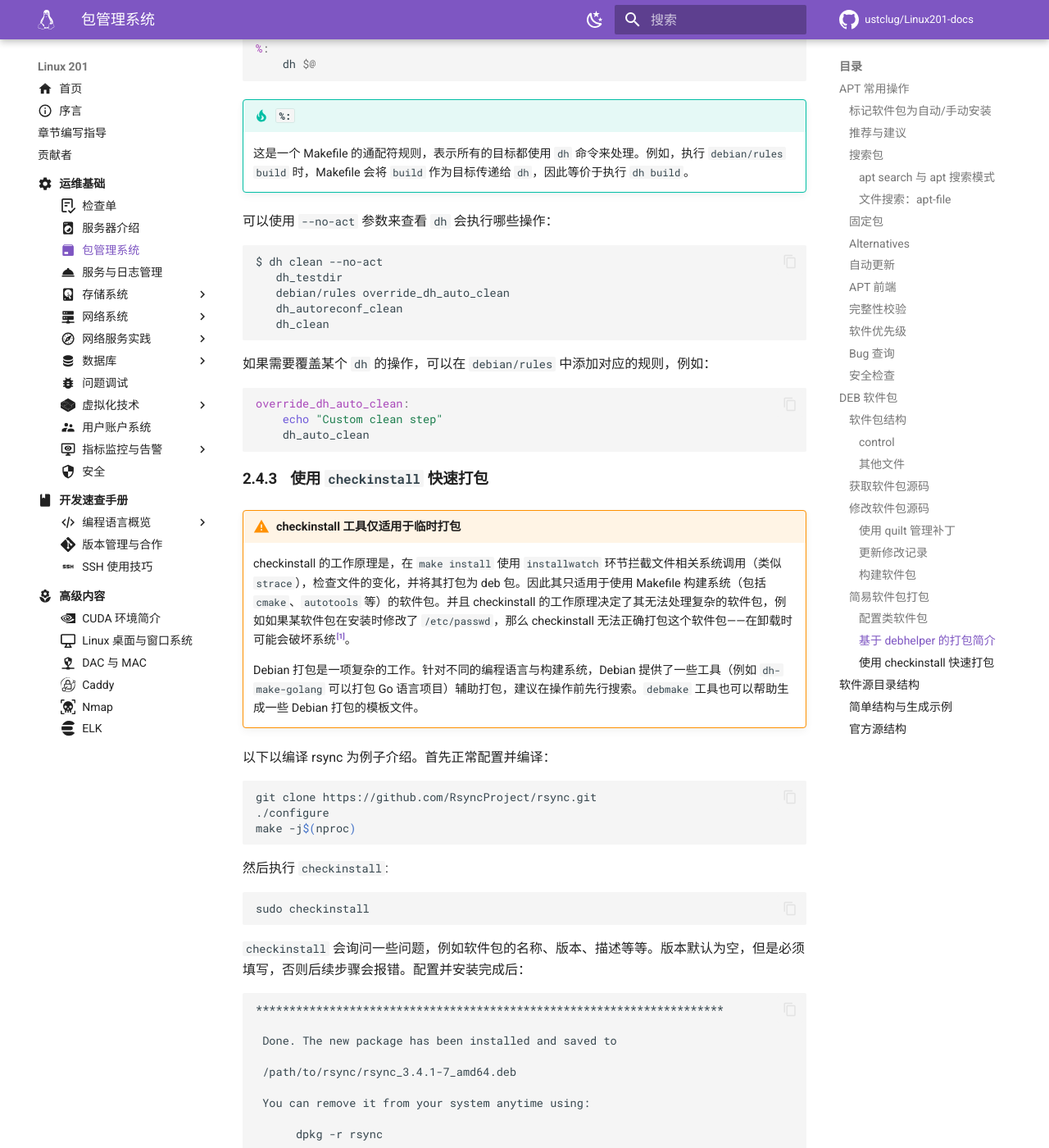
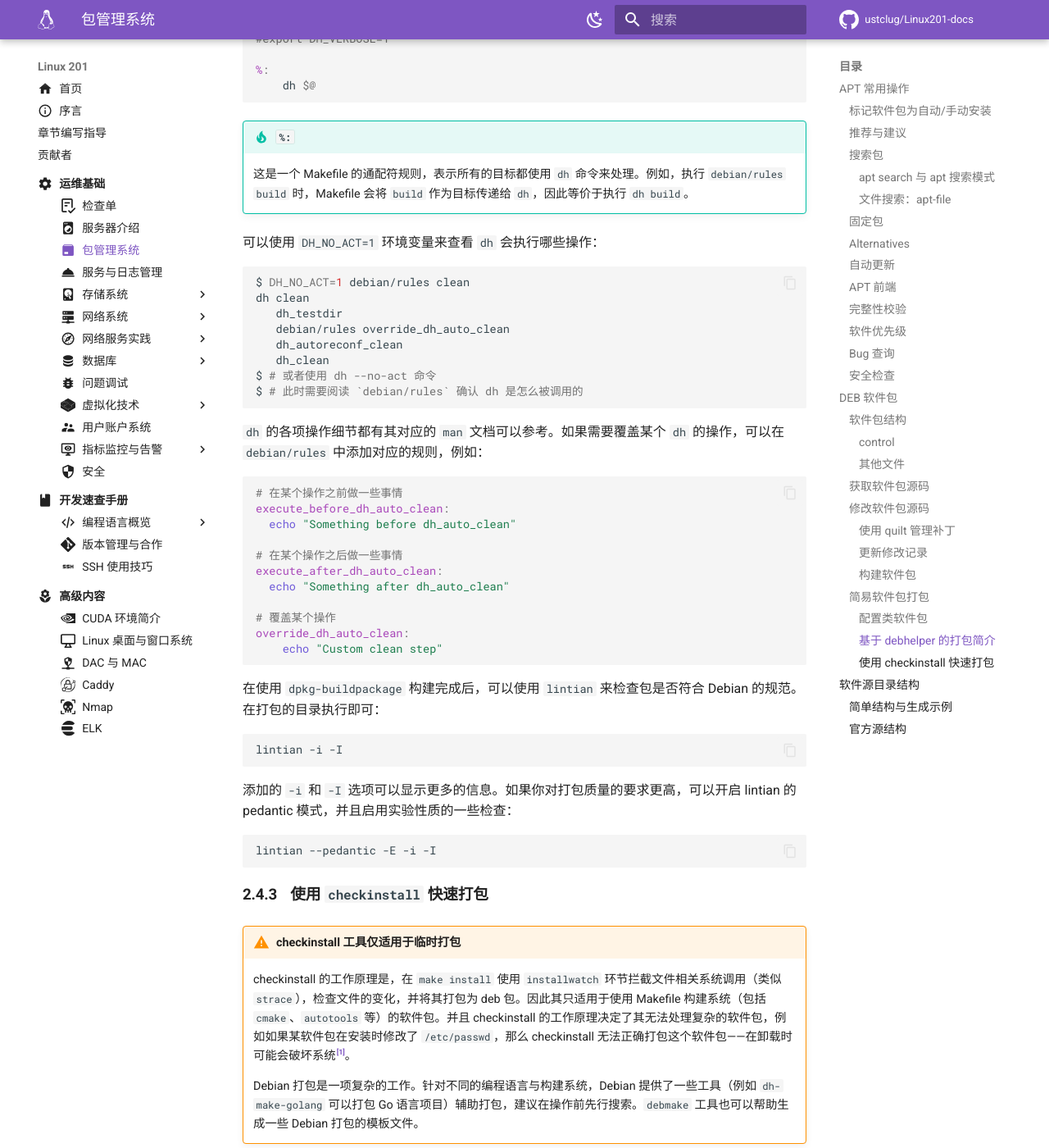
Before and after one commit to ustclug/Linux201-docs, an MkDocs documentation site: the page built from docs/ops/package.md, in a window 1280 px wide and 1400 px high, scrolled down 22364 px. Shown: the whole window at 82% size. Built offline with MkDocs 1.6.1 and Material for MkDocs 9.7.7, drawn with Linux system fonts in a browser that asks for light colours; comment, search, counter and statistics services are not loaded; some of the changed text lies outside the part shown.

Commit message:
ops/package: More details about debhelper

````diff
--- a/docs/ops/package.md
+++ b/docs/ops/package.md
@@ -865,7 +865,7 @@
 Linux
 ```
 
-**试完记得装回正常的版本哦！**
+**试完记得装回正常的版本哦**！如果需要保持自己修改后的版本，可参考前文描述的[固定包的方法](#apt-hold)或[APT 优先级机制](#priority)。
 
 ```shell
 $ apt-cache policy sudo
@@ -956,22 +956,45 @@
 
     这是一个 Makefile 的通配符规则，表示所有的目标都使用 `dh` 命令来处理。例如，执行 `debian/rules build` 时，Makefile 会将 `build` 作为目标传递给 `dh`，因此等价于执行 `dh build`。
 
-可以使用 `--no-act` 参数来查看 `dh` 会执行哪些操作：
+可以使用 `DH_NO_ACT=1` 环境变量来查看 `dh` 会执行哪些操作：
 
 ```shell
-$ dh clean --no-act
+$ DH_NO_ACT=1 debian/rules clean
+dh clean
    dh_testdir
    debian/rules override_dh_auto_clean
    dh_autoreconf_clean
    dh_clean
+$ # 或者使用 dh --no-act 命令
+$ # 此时需要阅读 `debian/rules` 确认 dh 是怎么被调用的
 ```
 
-如果需要覆盖某个 `dh` 的操作，可以在 `debian/rules` 中添加对应的规则，例如：
+`dh` 的各项操作细节都有其对应的 `man` 文档可以参考。如果需要覆盖某个 `dh` 的操作，可以在 `debian/rules` 中添加对应的规则，例如：
 
 ```makefile
+# 在某个操作之前做一些事情
+execute_before_dh_auto_clean:
+  echo "Something before dh_auto_clean"
+
+# 在某个操作之后做一些事情
+execute_after_dh_auto_clean:
+  echo "Something after dh_auto_clean"
+
+# 覆盖某个操作
 override_dh_auto_clean:
 	echo "Custom clean step"
-	dh_auto_clean
+```
+
+在使用 `dpkg-buildpackage` 构建完成后，可以使用 `lintian` 来检查包是否符合 Debian 的规范。在打包的目录执行即可：
+
+```shell
+lintian -i -I
+```
+
+添加的 `-i` 和 `-I` 选项可以显示更多的信息。如果你对打包质量的要求更高，可以开启 lintian 的 pedantic 模式，并且启用实验性质的一些检查：
+
+```shell
+lintian --pedantic -E -i -I
 ```
 
 #### 使用 `checkinstall` 快速打包 {#checkinstall}
````
